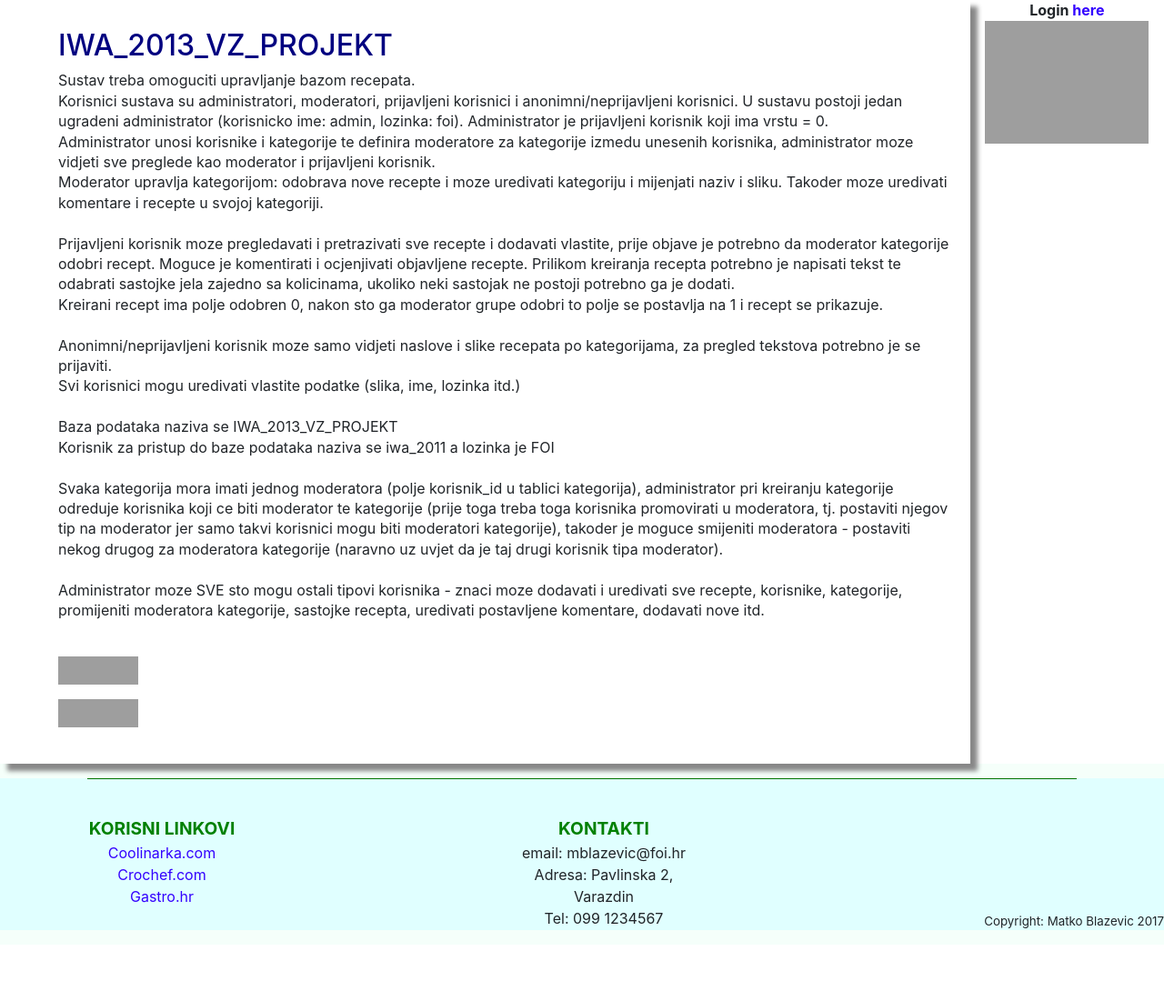
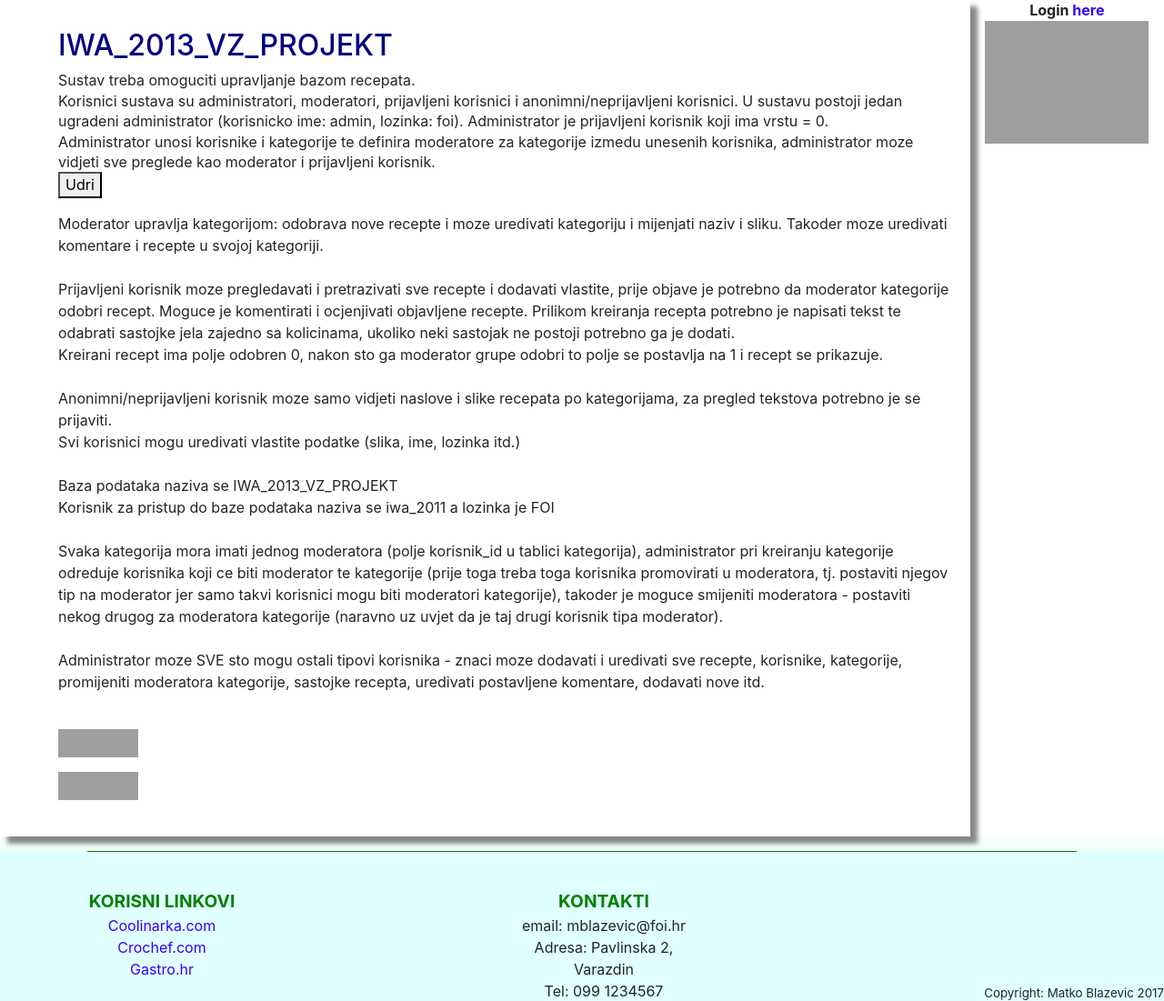
Before and after one commit to matkoblazevic/iwa2017, a PHP site: page /iwa2017/ in a window 1280 px wide. Shown: the part 267-1368 px from the top of the page at 91% size. Before the commit the page ends 1290 px from the top, so only its background shows below. Run offline with PHP 8.4, Linux system fonts and the light colour scheme; data comes from the database, SQL or seed files in the repository; some libraries are stand-ins or nearby versions; grey boxes are pictures that could not be loaded.

Commit message:
novi pokus

```diff
--- a/footer.php
+++ b/footer.php
@@ -1,5 +1,6 @@
 </div>
 <script src="js/bootstrap.min.js"></script>
+<script src="js/proba.js"></script>
 </body>
 <footer class="podnozje">
 <hr width="85%" color="green" size="4" /><br />
--- a/header.php
+++ b/header.php
@@ -83,6 +83,7 @@ echo "</div>";
 </td></tr></table>
 <script type="text/javascript" src="http://ajax.googleapis.com/ajax/libs/jquery/1.7.1/jquery.min.js"></script>
 <script type="text/javascript" src="js/script.js"></script>
+<script type="text/javascript" src="js/proba.js"></script>
 </head>
 
 <body>
--- a/index.php
+++ b/index.php
@@ -13,6 +13,9 @@ U sustavu postoji jedan ugradeni administrator (korisnicko ime: admin, lozinka:
 
 Administrator unosi korisnike i kategorije te definira moderatore za kategorije izmedu unesenih korisnika,
 administrator moze vidjeti sve preglede kao moderator i prijavljeni korisnik. <br/>
+
+<button onclick="nesto">Udri</button>
+<p id="jsproba"></p>
 
 Moderator upravlja kategorijom: odobrava nove recepte i moze uredivati kategoriju i mijenjati naziv i sliku.
 Takoder moze uredivati komentare i recepte u svojoj kategoriji. <br/> <br/>
```
